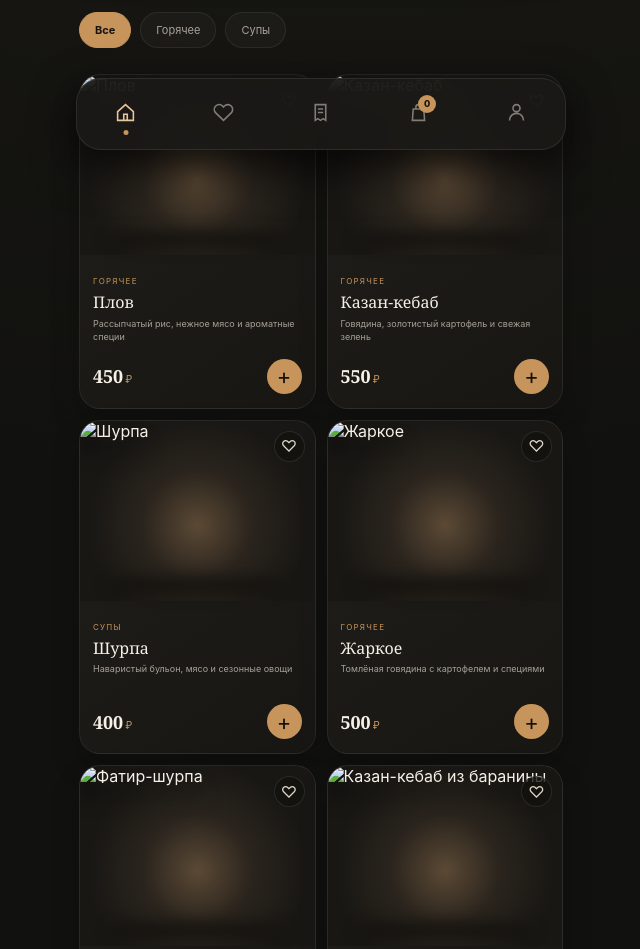
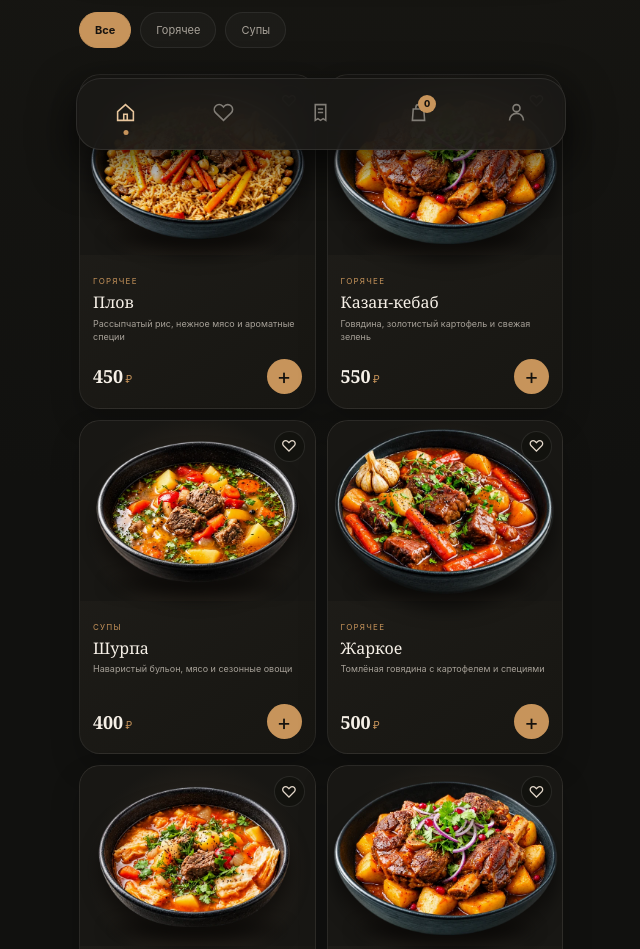
Before and after one commit to mansoorikrami20/Cafe-sof, a website: page dist/theme-3.html in a window 1280 px wide. Shown: the part 638-1587 px from the top of the page, without its empty margins (319-959 px from the left). Drawn offline with Linux system fonts and the light colour scheme.

Commit message:
Fix Noir theme food image formats

```diff
--- a/dist/theme-3.html
+++ b/dist/theme-3.html
@@ -26,17 +26,17 @@
     const bell=icon('M18 8a6 6 0 0 0-12 0c0 7-3 7-3 9h18c0-2-3-2-3-9M10 21h4'),bag=icon('M6 8h12l1 13H5L6 8Zm3 0V6a3 3 0 0 1 6 0v2'),search=icon('m20 20-4.5-4.5m2.5-5A7.5 7.5 0 1 1 3 10a7.5 7.5 0 0 1 15 0'),sliders=icon('M4 7h16M8 7a2 2 0 1 0 0 .01M4 17h16m-4 0a2 2 0 1 0 0 .01'),home=icon('m3 11 9-8 9 8v10H3V11Zm7 10v-7h4v7'),heart=icon('M20.8 4.6a5.5 5.5 0 0 0-7.8 0L12 5.7l-1.1-1.1a5.5 5.5 0 0 0-7.8 7.8L12 21l8.8-8.6a5.5 5.5 0 0 0 0-7.8Z'),receipt=icon('M6 3h12v18l-3-2-3 2-3-2-3 2V3Zm3 5h6m-6 4h6'),user=icon('M20 21a8 8 0 0 0-16 0m8-10a4 4 0 1 0 0-8 4 4 0 0 0 0 8');
     document.body.innerHTML=document.body.innerHTML.replaceAll('${bell}',bell).replaceAll('${bag}',bag).replaceAll('${search}',search).replaceAll('${sliders}',sliders).replaceAll('${home}',home).replaceAll('${heart}',heart).replaceAll('${receipt}',receipt).replaceAll('${user}',user);
     const dishes=[
-      {id:'plov',name:'Плов',cat:'Горячее',desc:'Рассыпчатый рис, нежное мясо и ароматные специи',weight:'450 г',price:450,img:'assets/plov-cutout.png'},
-      {id:'kazan',name:'Казан-кебаб',cat:'Горячее',desc:'Говядина, золотистый картофель и свежая зелень',weight:'400 г',price:550,img:'assets/kazan-cutout.png'},
-      {id:'shurpa',name:'Шурпа',cat:'Супы',desc:'Наваристый бульон, мясо и сезонные овощи',weight:'450 г',price:400,img:'assets/shurpa-cutout.png'},
-      {id:'roast',name:'Жаркое',cat:'Горячее',desc:'Томлёная говядина с картофелем и специями',weight:'450 г',price:500,img:'assets/roast-cutout.png'},
-      {id:'fatir',name:'Фатир-шурпа',cat:'Супы',desc:'Домашний суп с мясом и свежей лепёшкой',weight:'600 г',price:500,img:'assets/fatir-cutout.png'},
-      {id:'lamb',name:'Казан-кебаб из баранины',cat:'Горячее',desc:'Нежная баранина, картофель и восточные специи',weight:'400 г',price:600,img:'assets/kazan-cutout.png'}
+      {id:'plov',name:'Плов',cat:'Горячее',desc:'Рассыпчатый рис, нежное мясо и ароматные специи',weight:'450 г',price:450,img:'assets/plov-cutout.webp'},
+      {id:'kazan',name:'Казан-кебаб',cat:'Горячее',desc:'Говядина, золотистый картофель и свежая зелень',weight:'400 г',price:550,img:'assets/kazan-cutout.webp'},
+      {id:'shurpa',name:'Шурпа',cat:'Супы',desc:'Наваристый бульон, мясо и сезонные овощи',weight:'450 г',price:400,img:'assets/shurpa-cutout.webp'},
+      {id:'roast',name:'Жаркое',cat:'Горячее',desc:'Томлёная говядина с картофелем и специями',weight:'450 г',price:500,img:'assets/roast-cutout.webp'},
+      {id:'fatir',name:'Фатир-шурпа',cat:'Супы',desc:'Домашний суп с мясом и свежей лепёшкой',weight:'600 г',price:500,img:'assets/fatir-cutout.webp'},
+      {id:'lamb',name:'Казан-кебаб из баранины',cat:'Горячее',desc:'Нежная баранина, картофель и восточные специи',weight:'400 г',price:600,img:'assets/kazan-cutout.webp'}
     ];
     const banners=[
-      {eyebrow:'Вкусно вместе',title:'Семейный ужин',text:'Тёплые блюда для особенного вечера',cta:'Открыть плов',img:'assets/plov-cutout.png',type:'dish',target:'plov'},
-      {eyebrow:'С пылу с жару',title:'Горячее меню',text:'Мясо, специи и настоящее тепло',cta:'Смотреть горячее',img:'assets/kazan-cutout.png',type:'cat',target:'Горячее'},
-      {eyebrow:'Каждый день',title:'Домашние супы',text:'Насыщенный вкус и щедрая порция',cta:'Смотреть супы',img:'assets/shurpa-cutout.png',type:'cat',target:'Супы'}
+      {eyebrow:'Вкусно вместе',title:'Семейный ужин',text:'Тёплые блюда для особенного вечера',cta:'Открыть плов',img:'assets/plov-cutout.webp',type:'dish',target:'plov'},
+      {eyebrow:'С пылу с жару',title:'Горячее меню',text:'Мясо, специи и настоящее тепло',cta:'Смотреть горячее',img:'assets/kazan-cutout.webp',type:'cat',target:'Горячее'},
+      {eyebrow:'Каждый день',title:'Домашние супы',text:'Насыщенный вкус и щедрая порция',cta:'Смотреть супы',img:'assets/shurpa-cutout.webp',type:'cat',target:'Супы'}
     ];
     let category='Все',query='',slide=0,timer,cart={},favorites=new Set();
     const qs=s=>document.querySelector(s),money=n=>n.toLocaleString('ru-RU')+' ₽';
```
